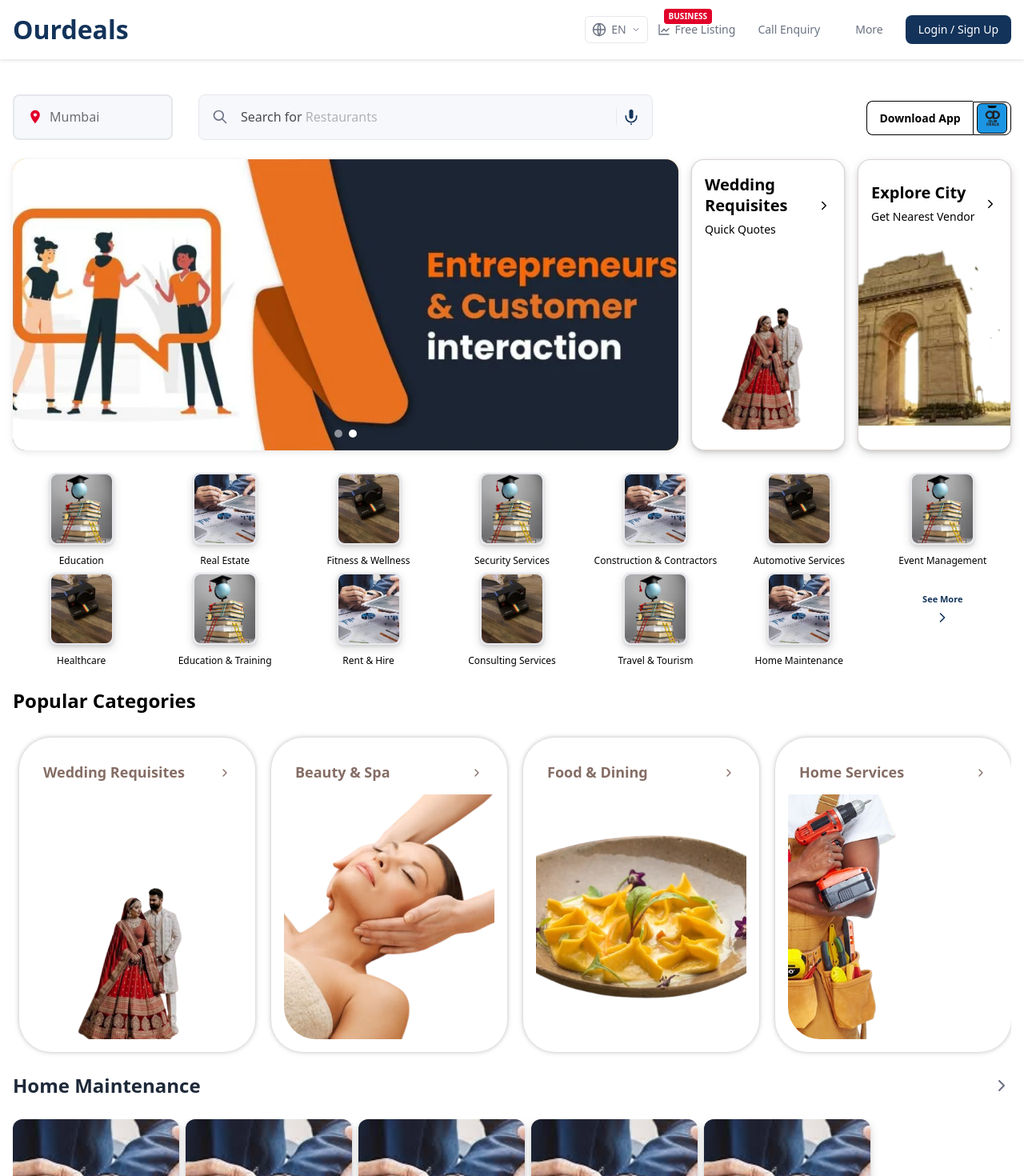
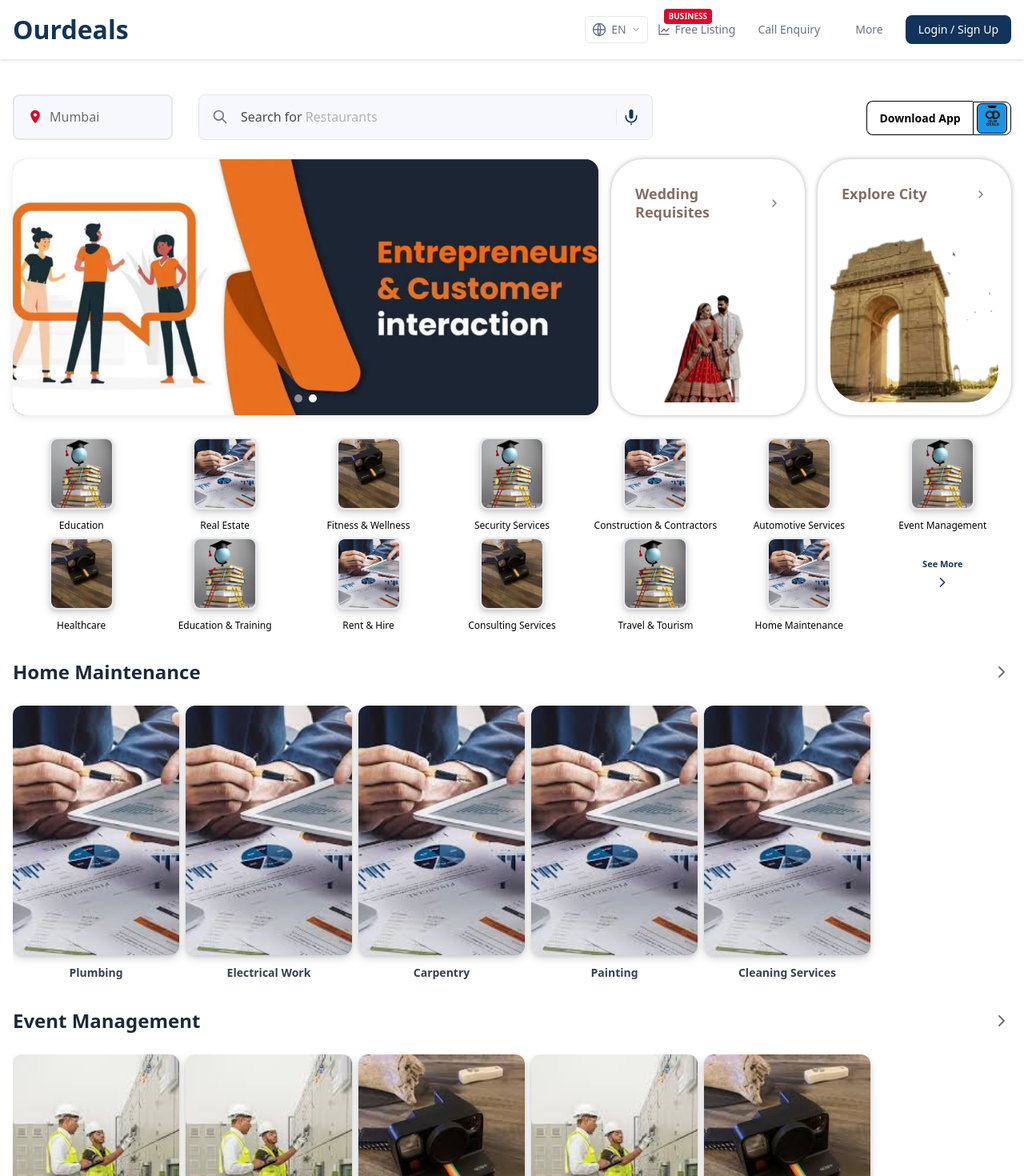
Before and after one commit to aditi1717/Our-deals, a React (Vite) app: page / in a window 1280 px wide. Shown: the top 1470 px of the page at 80% size. Built offline with nearby package versions, Linux system fonts and the light colour scheme.

Commit message:
fix issue

```diff
--- a/src/components/BannerWithCategories.jsx
+++ b/src/components/BannerWithCategories.jsx
@@ -36,16 +36,16 @@ function BannerWithCategories() {
   }
 
   return (
-    <div className="hidden md:flex w-full px-4 mb-[clamp(24px,3vw,32px)] md:mb-[clamp(20px,2.5vw,28px)] flex-col md:flex-row gap-[clamp(12px,1.5vw,16px)] items-stretch">
+    <div className="hidden min-[1063px]:flex w-full px-4 mb-[clamp(24px,3vw,32px)] md:mb-[clamp(20px,2.5vw,28px)] flex-col md:flex-row gap-[clamp(12px,1.5vw,16px)] items-stretch">
       {/* Banner */}
-      <div className="flex-1 rounded-[clamp(12px,1.5vw,16px)] overflow-hidden shadow-[0_2px_8px_rgba(0,0,0,0.1)] min-h-[clamp(200px,40vw,364px)] h-[clamp(200px,40vw,364px)] md:min-h-[364px] md:h-[364px] relative bg-gray-100">
-        <div className="relative w-full h-full min-h-[clamp(200px,40vw,364px)] md:min-h-[364px]">
+      <div className="flex-1 max-w-[60%] rounded-[clamp(12px,1.5vw,16px)] overflow-hidden shadow-[0_2px_8px_rgba(0,0,0,0.1)] relative bg-gray-100 h-[clamp(200px,25vw,400px)] min-h-[clamp(200px,25vw,400px)]">
+        <div className="relative w-full h-full">
           {banners.map((banner, index) => (
             <img
               key={index}
               src={banner}
               alt={`Banner ${index + 1}`}
-              className={`absolute top-0 left-0 w-full h-full block object-cover transition-opacity duration-500 min-h-[clamp(200px,40vw,364px)] md:min-h-[364px] ${index === currentBannerIndex ? 'opacity-100 z-[1]' : 'opacity-0'} ${index === 0 ? 'opacity-100 z-[1]' : ''}`}
+              className={`absolute top-0 left-0 w-full h-full block object-cover transition-opacity duration-500 ${index === currentBannerIndex ? 'opacity-100 z-[1]' : 'opacity-0'} ${index === 0 ? 'opacity-100 z-[1]' : ''}`}
             />
           ))}
         </div>
@@ -61,26 +61,23 @@ function BannerWithCategories() {
         </div>
       </div>
       {/* Category Boxes */}
-      <div className="grid grid-cols-2 gap-[clamp(12px,1.5vw,16px)] flex-[0_0_auto] w-full md:w-[clamp(300px,35vw,400px)] items-stretch">
+      <div className="grid grid-cols-2 gap-[clamp(12px,1.5vw,16px)] flex-[0_0_auto] w-full md:w-[clamp(400px,45vw,500px)] h-[clamp(200px,25vw,400px)] min-h-[clamp(200px,25vw,400px)]">
         {weddingRequisites && (
           <div
-            className="bg-white border border-[rgba(133,109,101,0.3)] rounded-[clamp(12px,1.8vw,16px)] shadow-[0_4px_12px_rgba(0,0,0,0.15),0_2px_4px_rgba(0,0,0,0.1)] overflow-hidden cursor-pointer transition-all flex flex-col p-0 box-border relative hover:-translate-y-1 hover:shadow-[0_8px_20px_rgba(0,0,0,0.2),0_4px_8px_rgba(0,0,0,0.15)]"
+            className="bg-white rounded-[clamp(28px,4vw,40px)] shadow-[0_-2px_6px_rgba(0,0,0,0.08),0_2px_6px_rgba(0,0,0,0.08),-2px_0_6px_rgba(0,0,0,0.08),2px_0_6px_rgba(0,0,0,0.08)] overflow-visible cursor-pointer flex-shrink-0 transition-all flex flex-col p-[clamp(12px,1.5vw,16px)] box-border relative hover:-translate-y-1 h-full"
             onClick={() => handleCategoryClick(weddingRequisites.categoryName)}
           >
-            <div className="flex items-center justify-between py-[clamp(14px,1.8vw,18px)] px-[clamp(12px,1.5vw,16px)] bg-transparent min-h-[clamp(90px,10vw,110px)] box-border overflow-visible flex-shrink-0">
-              <div className="flex-1 flex flex-col gap-[clamp(4px,0.5vw,6px)] min-w-0 overflow-visible justify-center">
-                <h3 className="text-[clamp(16px,2vw,20px)] font-bold text-black m-0 leading-[1.3] break-words overflow-hidden text-ellipsis line-clamp-2 max-h-[2.6em] flex-shrink-0">{weddingRequisites.categoryName}</h3>
-                <p className="text-[clamp(12px,1.5vw,14px)] font-normal text-black m-0 opacity-100 flex-shrink-0 overflow-hidden text-ellipsis whitespace-nowrap block visible">Quick Quotes</p>
-              </div>
-              <svg width="16" height="16" viewBox="0 0 24 24" fill="none" xmlns="http://www.w3.org/2000/svg" className="text-black flex-shrink-0 w-[clamp(14px,1.5vw,18px)] h-[clamp(14px,1.5vw,18px)] ml-2">
+            <div className="flex items-center justify-between py-[clamp(12px,1.5vw,16px)] px-[clamp(10px,1.3vw,14px)] bg-white box-border flex-shrink-0">
+              <span className="text-[clamp(14px,1.8vw,18px)] font-bold text-[#856D65] flex-1 leading-[1.3] break-words overflow-hidden text-ellipsis line-clamp-2">{weddingRequisites.categoryName}</span>
+              <svg width="16" height="16" viewBox="0 0 24 24" fill="none" xmlns="http://www.w3.org/2000/svg" className="text-[#856D65] flex-shrink-0 w-[clamp(12px,1.5vw,16px)] h-[clamp(12px,1.5vw,16px)] ml-2">
                 <path d="M9 18L15 12L9 6" stroke="currentColor" strokeWidth="2" strokeLinecap="round" strokeLinejoin="round"/>
               </svg>
             </div>
-            <div className="w-full h-0 pb-[90%] md:pb-[130%] relative overflow-hidden bg-white rounded-b-[clamp(12px,1.8vw,16px)] flex-shrink-0">
+            <div className="w-full flex-1 relative overflow-hidden bg-white rounded-b-[clamp(28px,4vw,40px)] min-h-0">
               <img
                 src={weddingRequisites.image}
                 alt={weddingRequisites.categoryName}
-                className="absolute top-[-10%] left-0 w-full h-full object-cover"
+                className="absolute top-0 left-0 w-full h-full object-cover"
               />
             </div>
           </div>
@@ -88,23 +85,20 @@ function BannerWithCategories() {
 
         {exploreCity && (
           <div
-            className="bg-white border border-[rgba(133,109,101,0.3)] rounded-[clamp(12px,1.8vw,16px)] shadow-[0_4px_12px_rgba(0,0,0,0.15),0_2px_4px_rgba(0,0,0,0.1)] overflow-hidden cursor-pointer transition-all flex flex-col p-0 box-border relative hover:-translate-y-1 hover:shadow-[0_8px_20px_rgba(0,0,0,0.2),0_4px_8px_rgba(0,0,0,0.15)]"
+            className="bg-white rounded-[clamp(28px,4vw,40px)] shadow-[0_-2px_6px_rgba(0,0,0,0.08),0_2px_6px_rgba(0,0,0,0.08),-2px_0_6px_rgba(0,0,0,0.08),2px_0_6px_rgba(0,0,0,0.08)] overflow-visible cursor-pointer flex-shrink-0 transition-all flex flex-col p-[clamp(12px,1.5vw,16px)] box-border relative hover:-translate-y-1 h-full"
             onClick={() => handleCategoryClick(exploreCity.categoryName)}
           >
-            <div className="flex items-center justify-between py-[clamp(14px,1.8vw,18px)] px-[clamp(12px,1.5vw,16px)] bg-transparent min-h-[clamp(90px,10vw,110px)] box-border overflow-visible flex-shrink-0">
-              <div className="flex-1 flex flex-col gap-[clamp(4px,0.5vw,6px)] min-w-0 overflow-visible justify-center">
-                <h3 className="text-[clamp(16px,2vw,20px)] font-bold text-black m-0 leading-[1.3] break-words overflow-hidden text-ellipsis line-clamp-2 max-h-[2.6em] flex-shrink-0">{exploreCity.categoryName}</h3>
-                <p className="text-[clamp(12px,1.5vw,14px)] font-normal text-black m-0 opacity-100 flex-shrink-0 overflow-hidden text-ellipsis whitespace-nowrap block visible">Get Nearest Vendor</p>
-              </div>
-              <svg width="16" height="16" viewBox="0 0 24 24" fill="none" xmlns="http://www.w3.org/2000/svg" className="text-black flex-shrink-0 w-[clamp(14px,1.5vw,18px)] h-[clamp(14px,1.5vw,18px)] ml-2">
+            <div className="flex items-center justify-between py-[clamp(12px,1.5vw,16px)] px-[clamp(10px,1.3vw,14px)] bg-white box-border flex-shrink-0">
+              <span className="text-[clamp(14px,1.8vw,18px)] font-bold text-[#856D65] flex-1 leading-[1.3] break-words overflow-hidden text-ellipsis line-clamp-2">{exploreCity.categoryName}</span>
+              <svg width="16" height="16" viewBox="0 0 24 24" fill="none" xmlns="http://www.w3.org/2000/svg" className="text-[#856D65] flex-shrink-0 w-[clamp(12px,1.5vw,16px)] h-[clamp(12px,1.5vw,16px)] ml-2">
                 <path d="M9 18L15 12L9 6" stroke="currentColor" strokeWidth="2" strokeLinecap="round" strokeLinejoin="round"/>
               </svg>
             </div>
-            <div className="w-full h-0 pb-[90%] md:pb-[130%] relative overflow-hidden bg-white rounded-b-[clamp(12px,1.8vw,16px)] flex-shrink-0">
+            <div className="w-full flex-1 relative overflow-hidden bg-white rounded-b-[clamp(28px,4vw,40px)] min-h-0">
               <img
                 src={exploreCity.image}
                 alt={exploreCity.categoryName}
-                className="absolute top-[-10%] left-0 w-full h-full object-cover"
+                className="absolute top-0 left-0 w-full h-full object-cover"
               />
             </div>
           </div>
--- a/src/components/CategoryGrid.jsx
+++ b/src/components/CategoryGrid.jsx
@@ -19,7 +19,7 @@ function CategoryGrid() {
 
   return (
     <div className="bg-transparent rounded-lg shadow-none px-4 py-0 w-full box-border">
-      <div className="grid grid-rows-2 grid-flow-col w-full gap-2 overflow-x-auto overflow-y-hidden scrollbar-thin scrollbar-thumb-[#c1c1c1] scrollbar-track-[#f1f1f1] [&::-webkit-scrollbar]:h-1.5 [&::-webkit-scrollbar-track]:bg-[#f1f1f1] [&::-webkit-scrollbar-track]:rounded-sm [&::-webkit-scrollbar-thumb]:bg-[#c1c1c1] [&::-webkit-scrollbar-thumb]:rounded-sm [&::-webkit-scrollbar-thumb]:hover:bg-[#a8a8a8] md:[scrollbar-width:thin] md:[scrollbar-color:#c1c1c1_#f1f1f1] md:[-webkit-overflow-scrolling:touch] md:grid-rows-2 md:grid-flow-col" style={{ gridAutoColumns: '1fr' }}>
+      <div className="grid grid-rows-2 grid-flow-col w-full gap-2 overflow-x-auto overflow-y-hidden md:[scrollbar-width:thin] md:[scrollbar-color:#c1c1c1_#f1f1f1] [-webkit-overflow-scrolling:touch] md:grid-rows-2 md:grid-flow-col [&::-webkit-scrollbar]:hidden [&::-webkit-scrollbar]:w-0 [&::-webkit-scrollbar]:h-0 [-ms-overflow-style:none] [scrollbar-width:none]" style={{ gridAutoColumns: '1fr', scrollbarWidth: 'none', msOverflowStyle: 'none' }}>
         {nonPopularCategories.map((category, index) => (
           <div key={index} className="flex flex-col items-center cursor-pointer pt-5 md:pt-0 w-full box-border" onClick={() => handleCategoryClick(category.categoryName)}>
             <div className="w-20 h-[90px] rounded-lg bg-[#F1F4F9] flex items-center justify-center mb-3 border-2 border-gray-200 overflow-hidden transition-all relative mx-auto hover:bg-[#F1F4F9] hover:border-gray-200 shadow-[0_4px_12px_rgba(0,0,0,0.15),0_2px_4px_rgba(0,0,0,0.1)] hover:-translate-y-1 hover:shadow-[0_8px_20px_rgba(0,0,0,0.2),0_4px_8px_rgba(0,0,0,0.15)]">
--- a/src/components/CategorySection.jsx
+++ b/src/components/CategorySection.jsx
@@ -16,7 +16,7 @@ function CategorySection({ category }) {
   }
 
   return (
-    <div className="w-full mb-[clamp(32px,4vw,24px)]">
+    <div className={`w-full mb-[clamp(32px,4vw,24px)] ${category.categoryName === 'Home Maintenance' ? 'min-[1088px]:mt-[clamp(24px,3vw,32px)]' : ''}`}>
       <div className="flex items-center justify-between mb-[clamp(16px,2vw,24px)] cursor-pointer p-0" onClick={handleCategoryClick}>
         <h3 className="text-[clamp(20px,2.5vw,28px)] md:text-[clamp(18px,2.2vw,24px)] font-bold text-gray-800 m-0 pl-0">{category.categoryName}</h3>
         <svg
--- a/src/components/PopularCategoriesSection.jsx
+++ b/src/components/PopularCategoriesSection.jsx
@@ -4,25 +4,27 @@ import { dummyCategoriesData } from '../data/dummyCategories'
 function PopularCategoriesSection() {
   const navigate = useNavigate()
 
-  // Get only popular categories (isPopular: true)
-  const popularCategories = dummyCategoriesData.filter(category => category.isPopular)
+  // Get only Wedding Requisites and Explore City
+  const popularCategories = dummyCategoriesData.filter(
+    category => category.categoryName === 'Wedding Requisites' || category.categoryName === 'Explore City'
+  )
 
   const handleCategoryClick = (categoryName) => {
     navigate(`/category/${encodeURIComponent(categoryName)}`)
   }
 
   return (
-    <div className="w-full pt-[clamp(16px,2vw,24px)] pb-[clamp(8px,1vw,12px)] px-4 bg-white">
+    <div className="w-full pt-[clamp(16px,2vw,24px)] pb-[clamp(8px,1vw,12px)] px-4 bg-white block min-[1064px]:hidden">
       <h2 className="text-[clamp(20px,2.5vw,28px)] md:text-[clamp(18px,2.2vw,24px)] font-bold text-black mb-[clamp(16px,2vw,24px)] md:mb-[clamp(14px,1.8vw,20px)] pl-0">Popular Categories</h2>
-      <div className="flex gap-3 md:gap-5 overflow-x-auto overflow-y-hidden pb-[clamp(8px,1vw,12px)] pt-2 pl-2 scrollbar-thin scrollbar-thumb-[#cbd5e0] scrollbar-track-transparent [&::-webkit-scrollbar]:h-1.5 [&::-webkit-scrollbar-track]:bg-transparent [&::-webkit-scrollbar-thumb]:bg-[#cbd5e0] [&::-webkit-scrollbar-thumb]:rounded-sm [-webkit-overflow-scrolling:touch]">
+      <div className="flex gap-4 md:gap-6 overflow-x-auto overflow-y-hidden pb-[clamp(8px,1vw,12px)] pt-2 pl-2 pr-4 md:pr-6 [-webkit-overflow-scrolling:touch] [&::-webkit-scrollbar]:hidden [&::-webkit-scrollbar]:w-0 [&::-webkit-scrollbar]:h-0 [-ms-overflow-style:none] [scrollbar-width:none]" style={{ scrollbarWidth: 'none', msOverflowStyle: 'none' }}>
         {popularCategories.map((category, index) => (
           <div
             key={index}
-            className="bg-white rounded-[clamp(28px,4vw,40px)] shadow-[0_-2px_6px_rgba(0,0,0,0.08),0_2px_6px_rgba(0,0,0,0.08),-2px_0_6px_rgba(0,0,0,0.08),2px_0_6px_rgba(0,0,0,0.08)] overflow-visible cursor-pointer flex-shrink-0 w-[calc((100%-12px)/2)] min-w-[calc((100%-12px)/2)] max-w-[calc((100%-12px)/2)] md:w-[calc((100%-40px)/3)] md:min-w-[calc((100%-40px)/3)] md:max-w-[calc((100%-40px)/3)] lg:w-[calc((100%-60px)/4)] lg:min-w-[calc((100%-60px)/4)] lg:max-w-[calc((100%-60px)/4)] aspect-[3/4] transition-all flex flex-col p-[clamp(12px,1.5vw,16px)] box-border relative hover:-translate-y-1"
+            className="bg-white rounded-[clamp(28px,4vw,40px)] shadow-[0_-2px_6px_rgba(0,0,0,0.08),0_2px_6px_rgba(0,0,0,0.08),-2px_0_6px_rgba(0,0,0,0.08),2px_0_6px_rgba(0,0,0,0.08)] overflow-visible cursor-pointer flex-shrink-0 w-[calc((100%-16px)/2)] min-w-[calc((100%-16px)/2)] max-w-[calc((100%-16px)/2)] md:w-[calc((100%-24px)/2)] md:min-w-[calc((100%-24px)/2)] md:max-w-[calc((100%-24px)/2)] min-[1063px]:w-[calc((100%-24px)/2)] min-[1063px]:min-w-[calc((100%-24px)/2)] min-[1063px]:max-w-[calc((100%-24px)/2)] aspect-[3/4] transition-all flex flex-col p-[clamp(12px,1.5vw,16px)] box-border relative hover:-translate-y-1"
             onClick={() => handleCategoryClick(category.categoryName)}
           >
             <div className="flex items-center justify-between py-[clamp(12px,1.5vw,16px)] px-[clamp(10px,1.3vw,14px)] bg-white box-border">
-              <span className="text-[clamp(14px,1.8vw,18px)] font-bold text-[#856D65] flex-1 leading-[1.3] break-words overflow-hidden text-ellipsis line-clamp-2">{category.categoryName}</span>
+              <span className="text-[clamp(16px,2.2vw,22px)] font-bold text-[#856D65] flex-1 leading-[1.3] break-words overflow-hidden text-ellipsis line-clamp-2">{category.categoryName}</span>
               <svg width="16" height="16" viewBox="0 0 24 24" fill="none" xmlns="http://www.w3.org/2000/svg" className="text-[#856D65] flex-shrink-0 w-[clamp(12px,1.5vw,16px)] h-[clamp(12px,1.5vw,16px)] ml-2">
                 <path d="M9 18L15 12L9 6" stroke="currentColor" strokeWidth="2" strokeLinecap="round" strokeLinejoin="round"/>
               </svg>
```
